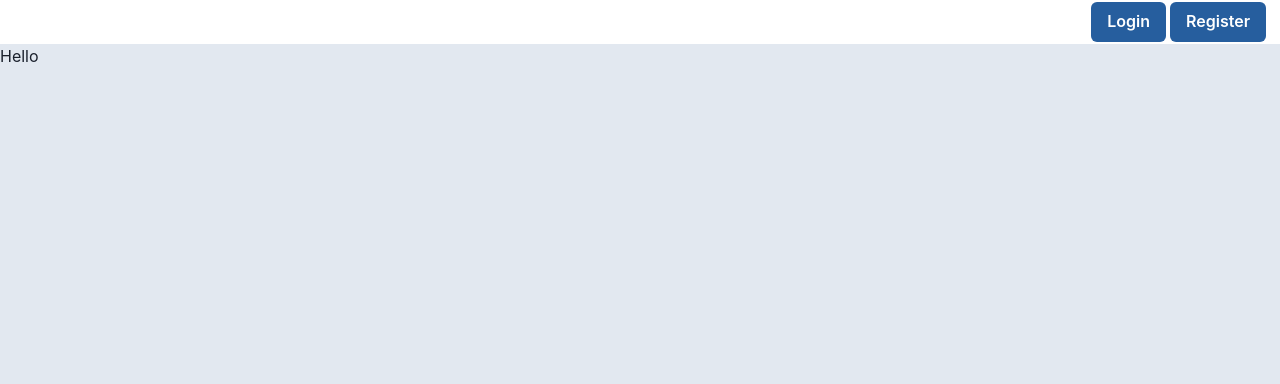
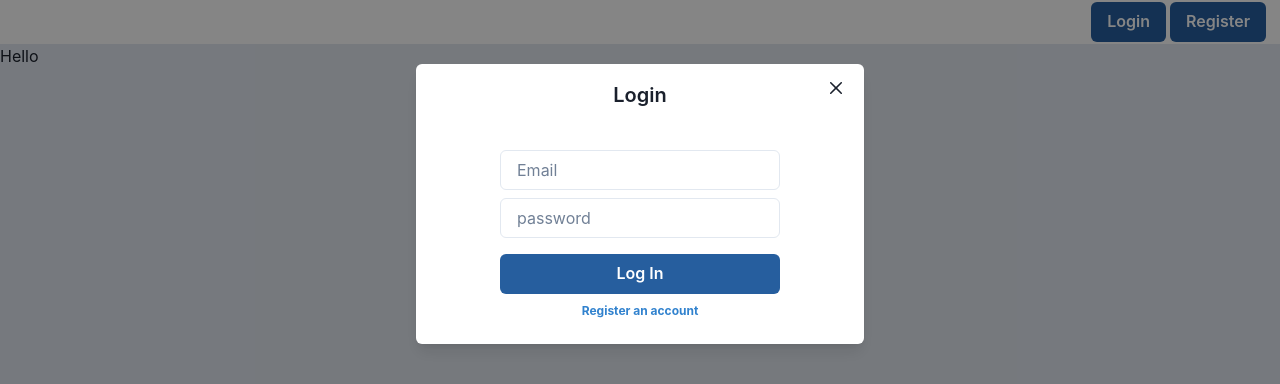
Before and after one commit to ThembaMtshelwane/exam-prep, a Next.js app: page / in a window 1280 px wide. Both pictures are taken after a click on the button "Login". Shown: the top 384 px of the page. Built offline with nearby package versions, Linux system fonts and the light colour scheme.

Commit message:
Login and Register style done

```diff
--- /dev/null
+++ b/src/atoms/authModalAtom.ts
@@ -0,0 +1,16 @@
+import {atom} from 'recoil'
+
+export interface AuthModalState{
+    open: boolean;
+    view: 'login'| 'register'| 'resetPassword'
+}
+
+const defaultModalState: AuthModalState={
+    open:false,
+    view:'login'
+}
+
+export const authModalState = atom<AuthModalState>({
+    key:"authModalState",
+    default:defaultModalState,
+})
--- /dev/null
+++ b/src/components/modal/auth/Login.tsx
@@ -0,0 +1,53 @@
+import { authModalState } from '@/src/atoms/authModalAtom';
+import { Button, Flex, Input, Text} from '@chakra-ui/react';
+import React,{useState} from 'react';
+import {useSetRecoilState} from 'recoil'
+type LoginProps = {
+
+};
+
+const Login:React.FC<LoginProps> = () => {
+    const setAuthModalState = useSetRecoilState(authModalState)
+    const [loginForm, setLoginForm] = useState({
+        email:'',
+        password:'',
+    })
+
+    // When button is pressed call this fuction to send data to firestore
+    const onSubmit = () =>{}
+
+    // When user types the an input, update the state
+    const onChange = (event: React.ChangeEvent<HTMLInputElement>) =>{
+        //update form state
+        setLoginForm(prev =>({
+            ...prev,
+            [event.target.name]: event.target.value
+        }))
+    }
+
+    return(
+        <form onSubmit={onSubmit}>
+            <Input name='email' placeholder='Email' type='email' mb={2}
+             required onChange={onChange}/>
+
+            <Input name='password' placeholder='password' type='password' mb={2}
+             required onChange={onChange} />
+
+            <Button bg= "#265e9e" color="white" mb={2} mt={2} type='submit'
+              width='100%'
+              >Log In</Button>
+
+              <Flex fontSize='9pt' justifyContent='center'>
+                <Text color='blue.500' fontWeight={700} cursor='pointer'
+                onClick={()=>
+                    setAuthModalState((prev)=>({
+                        ...prev,
+                        view:"register",
+                    })
+                )}
+                >Register an account</Text>
+              </Flex>
+        </form>
+    )
+}
+export default Login;
--- /dev/null
+++ b/src/components/modal/auth/Register.tsx
@@ -0,0 +1,56 @@
+import { authModalState } from '@/src/atoms/authModalAtom';
+import { Input, Button, Flex,Text } from '@chakra-ui/react';
+import React ,{useState} from 'react';
+import {useSetRecoilState} from 'recoil'
+
+const Register:React.FC = () => {
+
+    const setAuthModalState = useSetRecoilState(authModalState)
+    const [registerForm, setRegisterForm] = useState({
+        email:'',
+        password:'',
+        confirmPassword:'',
+    })
+
+    // When button is pressed call this fuction to send data to firestore
+    const onSubmit = () =>{}
+
+    // When user types the an input, update the state
+    const onChange = (event: React.ChangeEvent<HTMLInputElement>) =>{
+        //update form state
+        setRegisterForm(prev =>({
+            ...prev,
+            [event.target.name]: event.target.value
+        }))
+    }
+
+    return(
+        <form onSubmit={onSubmit}>
+            <Input name='email' placeholder='Email' type='email' mb={2}
+             required onChange={onChange}/>
+
+            <Input name='password' placeholder='Password' type='password' mb={2}
+             required onChange={onChange} />
+
+            <Input name='confirmPassword' placeholder='Confirm Password' type='confirmPassword' mb={2}
+             required onChange={onChange} />
+
+            <Button bg= "#265e9e" color="white" mb={2} mt={2} type='submit'
+              width='100%'
+              >Register</Button>
+
+              <Flex fontSize='9pt' justifyContent='center'>
+                <Text>Already have an account? </Text>
+                <Text color='blue.500' fontWeight={700} cursor='pointer'
+                onClick={()=>
+                    setAuthModalState((prev)=>({
+                        ...prev,
+                        view:"login",
+                    })
+                )}
+                > Log in</Text>
+              </Flex>
+        </form>
+    )
+}
+export default Register;
--- /dev/null
+++ b/src/components/modal/auth/authInputs.tsx
@@ -0,0 +1,21 @@
+import { authModalState } from '@/src/atoms/authModalAtom';
+import { Flex } from '@chakra-ui/react';
+import {useRecoilValue} from 'recoil'
+import React from 'react';
+import Login from './Login';
+import Register from './Register';
+
+type AuthInputsProps = {
+
+};
+
+const AuthInputs:React.FC<AuthInputsProps> = () => {
+    const modalState = useRecoilValue(authModalState)
+    return (
+    <Flex direction='column' align='center' width='100%' mt={4}>
+        {modalState.view === 'login' &&  <Login/> }
+        {modalState.view === 'register' &&  <Register/> }
+    </Flex>
+    )
+}
+export default AuthInputs;
--- a/src/components/modal/auth/authModal.tsx
+++ b/src/components/modal/auth/authModal.tsx
@@ -1,7 +1,43 @@
+import { Button, Modal, ModalOverlay, ModalContent, ModalHeader, ModalCloseButton, ModalBody, ModalFooter, Flex } from '@chakra-ui/react';
 import React from 'react';
+import {useRecoilState} from 'recoil'
+import { authModalState } from '@/src/atoms/authModalAtom';
+import AuthInputs from './authInputs';
 
-const authModal:React.FC = () => {
+const AuthModal:React.FC = () => {
+    const [modalState, setModalState] = useRecoilState(authModalState)
 
-    return (<></>)
+    const handleClose =()=>{
+        setModalState(prev=>({
+            ...prev,
+            open:false
+        }))
+    }
+    return (
+      <>
+        <Modal isOpen={modalState.open} onClose={handleClose}>
+          <ModalOverlay />
+          <ModalContent>
+            <ModalHeader textAlign='center'>
+                {modalState.view === 'login' && 'Login'}
+                {modalState.view === 'register' && 'Register an Account'}
+                {modalState.view === 'resetPassword' && 'Reset your password'}
+            </ModalHeader>
+            <ModalCloseButton />
+            <ModalBody
+                display='flex' flexDirection='column' alignItems='center'
+                justifyContent='center' pb={6}>
+
+                    <Flex direction='column' align='center' justify='center' width='70%'>
+                        {/* <OAuthButtons/> */}
+                        <AuthInputs/>
+                        {/* <ResetPassword/> */}
+                    </Flex>
+
+            </ModalBody>
+          </ModalContent>
+        </Modal>
+      </>
+    )
 }
-export default authModal;
+export default AuthModal;
--- a/src/components/navbar/authButtons.tsx
+++ b/src/components/navbar/authButtons.tsx
@@ -1,26 +1,26 @@
 import React from 'react';
 import { Button } from '@chakra-ui/react';
-import authModal from '../modal/auth/authModal'
-
-
+import AuthModal from '../modal/auth/authModal';
+import {useSetRecoilState} from 'recoil'
+import { authModalState } from '@/src/atoms/authModalAtom';
 
 const AuthButtons:React.FC = () => {
+    const setAuthModalState = useSetRecoilState(authModalState)
     return (
         <>
-            <authModal/>
+            <AuthModal/>
             <Button
                 bg= "#265e9e"
                 color="white"
                 margin="2px"
-                // onClick={()=>{}}
-
+                onClick={()=> setAuthModalState({open:true, view:"login"})}
             >Login</Button>
 
             <Button
                 bg= "#265e9e"
                 color="white"
                 margin="2px"
-
+                onClick={()=> setAuthModalState({open:true, view:"register"})}
             >Register</Button>
         </>
     )
--- a/src/pages/_app.tsx
+++ b/src/pages/_app.tsx
@@ -3,13 +3,16 @@ import type { AppProps } from 'next/app'
 import { ChakraProvider } from '@chakra-ui/react'
 import {theme} from '../chakra/theme'
 import Layout from "../components/layout/layout"
+import { RecoilRoot } from 'recoil'
 
 export default function App({ Component, pageProps }: AppProps) {
   return (
-    <ChakraProvider theme={theme}>
-      <Layout>
-        <Component {...pageProps} />
-      </Layout>
-    </ChakraProvider>
+    <RecoilRoot>
+      <ChakraProvider theme={theme}>
+        <Layout>
+          <Component {...pageProps} />
+        </Layout>
+      </ChakraProvider>
+    </RecoilRoot>
   )
 }
```
